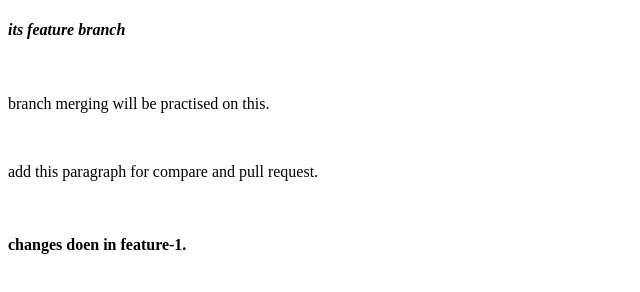
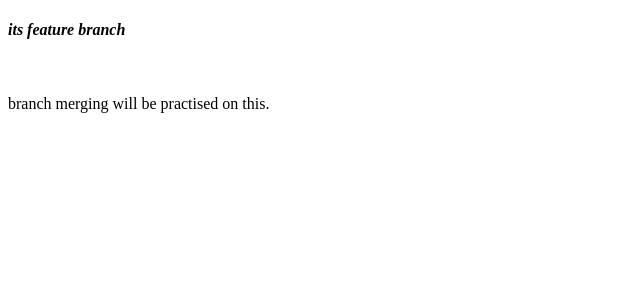
Before and after one commit to dupolaris/learning-react-native, a plain HTML site: page feature-1.html in a window 1280 px wide. Shown: the whole page, without its empty margins (0-640 px from the left). Drawn offline with Linux system fonts and the light colour scheme.

Commit message:
Revert "Update feature-1.html"
This reverts commit 6c1ffc4f16bf2d2f643de9fdc0e3a4dd1581fedb.

```diff
--- a/feature-1.html
+++ b/feature-1.html
@@ -8,8 +8,6 @@
 </head>
 <body>
     <h4><i>its feature branch</i></h4><br>
-    <p>branch merging will be practised on this.</p><br>
-    <p>add this paragraph for compare and pull request.</p><br>
-    <h4>changes doen in feature-1.</h4>
+    <p>branch merging will be practised on this.</p>
 </body>
 </html>
```
